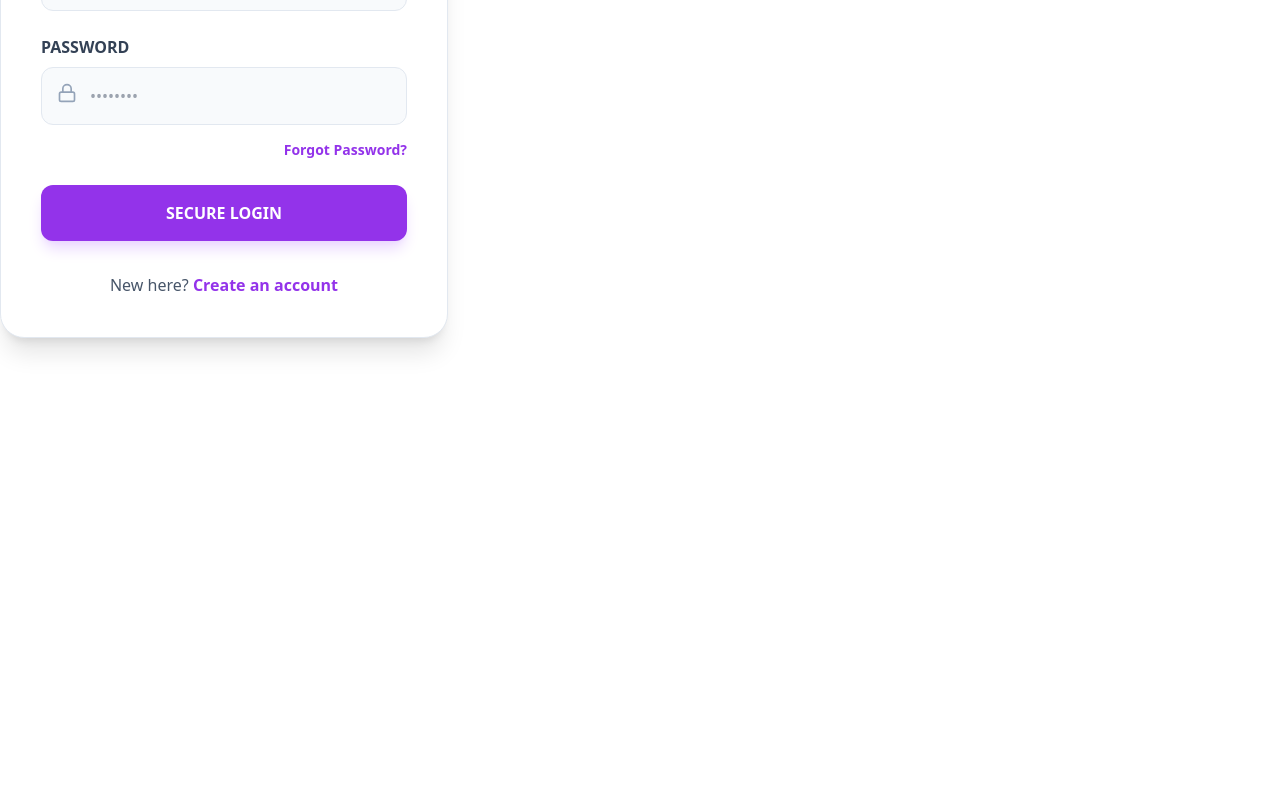
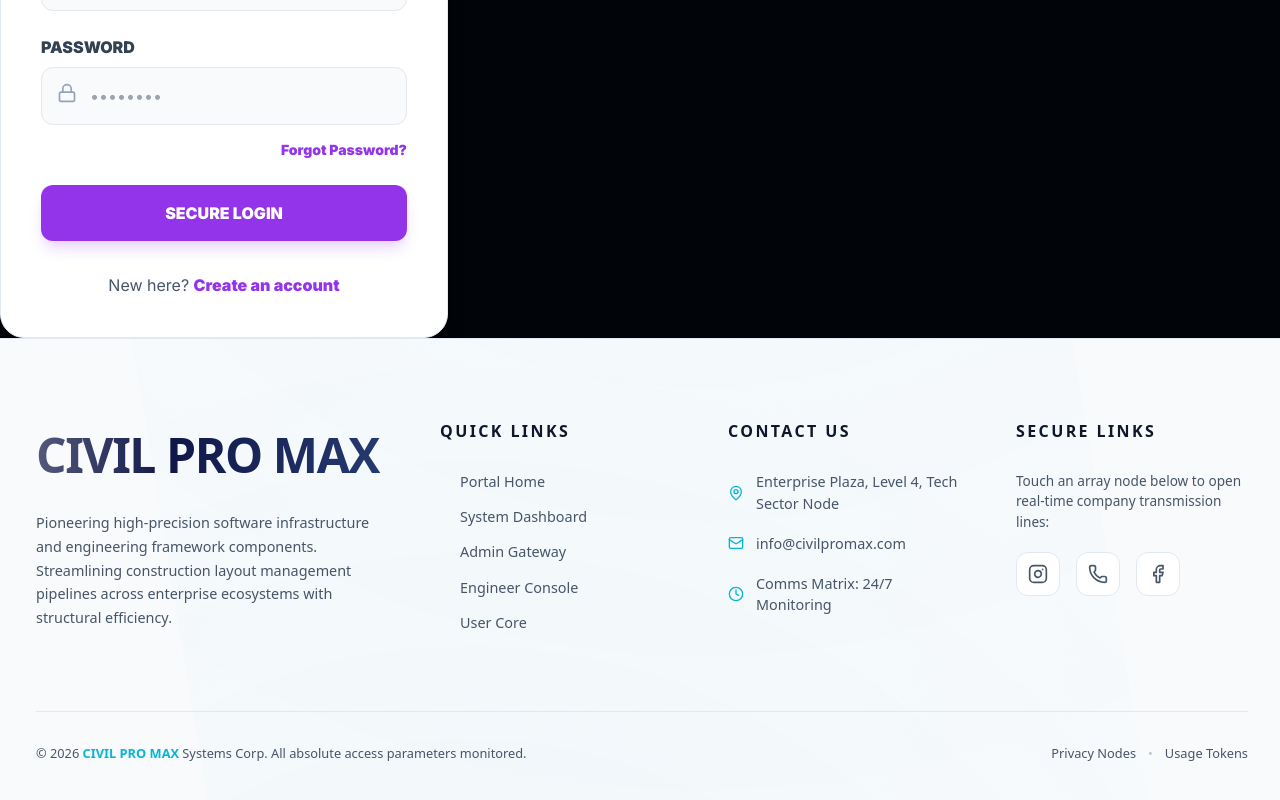
Before and after one commit to Project-Managment-System/software-engineering-project, a React (Create React App) app in the folder frontend/: page /user/login in a window 1280 px wide. Shown: the part 356-1156 px from the top of the page. Before the commit the page ends 800 px from the top, so only its background shows below. Built offline with nearby package versions, Linux system fonts and the light colour scheme.

Commit message:
modified:   frontend/src/App.js 	modified:   frontend/src/components/Footer/Footer.css 	modified:   frontend/src/components/Footer/Footer.jsx

```diff
--- a/frontend/src/App.js
+++ b/frontend/src/App.js
@@ -2,10 +2,14 @@ import React from 'react';
 import { BrowserRouter, Routes, Route } from 'react-router-dom';
 import ProtectedRoute from './components/ProtectedRoute';
 
+// Components
+import Footer from './components/Footer/Footer.jsx';
+import './App.css';
+
 // Landing Portal
 import Portal from './pages/Portal';
 import DivisionLogin from './pages/DivisionLogin';
-import HeadOfficeLogin from './pages/HeadOfficeLogin'; // Added Head Office Login
+import HeadOfficeLogin from './pages/HeadOfficeLogin';
 
 // Admin Pages
 import AdminDashboard from './pages/admin/Dashboard';
@@ -22,11 +26,12 @@ import UserLogin from './pages/user/Login';
 function App() {
   return (
     <BrowserRouter>
+      {/* Routes define the content that changes based on the URL */}
       <Routes>
         {/* Main Entry Points */}
         <Route path="/" element={<Portal />} />
         <Route path="/division/login" element={<DivisionLogin />} />
-        <Route path="/headoffice/login" element={<HeadOfficeLogin />} /> {/* Added Route */}
+        <Route path="/headoffice/login" element={<HeadOfficeLogin />} />
 
         {/* Admin Routes */}
         <Route path="/admin/login" element={<AdminLogin />} />
@@ -38,12 +43,23 @@ function App() {
 
         {/* Engineer Routes */}
         <Route path="/engineer/login" element={<EngineerLogin />} />
-        <Route path="/engineer/dashboard" element={<EngineerDashboard />} />
+        <Route path="/engineer/dashboard" element={
+          <ProtectedRoute>
+            <EngineerDashboard />
+          </ProtectedRoute>
+        } />
 
         {/* User Routes */}
         <Route path="/user/login" element={<UserLogin />} />
-        <Route path="/user/dashboard" element={<UserDashboard />} />
+        <Route path="/user/dashboard" element={
+          <ProtectedRoute>
+            <UserDashboard />
+          </ProtectedRoute>
+        } />
       </Routes>
+
+      {/* Footer is placed here so it persists across all routes */}
+      <Footer />
     </BrowserRouter>
   );
 }
--- a/frontend/src/components/Footer/Footer.css
+++ b/frontend/src/components/Footer/Footer.css
@@ -1,102 +1,282 @@
-/* --- Footer Container --- */
-.portal-footer {
+/* --- Core Footer Structural Baseline --- */
+.pro-footer {
   position: relative;
   width: 100%;
-  transition: background-color 0.5s ease, border-color 0.5s ease;
+  padding: 0;
+  overflow: hidden;
+  font-family: system-ui, -apple-system, sans-serif;
+  transition: all 0.5s cubic-bezier(0.4, 0, 0.2, 1);
 }
 
-/* --- Typography System --- */
-.footer-mono-text {
-  font-family: 'JetBrains Mono', 'Fira Code', 'Courier New', monospace;
-  letter-spacing: 0.2em;
+/* --- Theme Variable Assignments --- */
+
+
+.pro-footer.dark-mode {
+  background-color: #b6c4cd; /* Changed from #010409 */
+  border-top: 1px solid rgba(0, 0, 0, 0.05);
+  color: #1e293b; /* Changed to dark slate so text is easily readable on light blue */
 }
 
-.brand-name {
-  text-shadow: 0 0 15px rgba(6, 182, 212, 0.3);
+.pro-footer.light-mode {
+  background-color: #f8fafc;
+  border-top: 1px solid #e2e8f0;
+  color: #475569;
 }
 
-/* --- Status Indicators --- */
-.status-indicator {
-  transition: all 0.3s ease;
-  box-shadow: inset 0 0 10px rgba(0, 0, 0, 0.1);
+/* --- Dynamic Moving Gradient Mesh Background --- */
+.footer-background-mesh {
+  position: absolute;
+  top: -50%;
+  left: -50%;
+  width: 200%;
+  height: 200%;
+  background: radial-gradient(circle at 75% 80%, rgba(6, 182, 212, 0.04) 0%, transparent 45%),
+              radial-gradient(circle at 20% 30%, rgba(6, 182, 212, 0.03) 0%, transparent 50%);
+  animation: meshWaveAmbient 25s infinite linear;
+  z-index: 1;
 }
 
-.footer-dark .status-indicator {
-  background: rgba(0, 0, 0, 0.4);
-  border: 1px solid rgba(255, 255, 255, 0.05);
+@keyframes meshWaveAmbient {
+  0% { transform: rotate(0deg); }
+  100% { transform: rotate(360deg); }
 }
 
-.footer-light .status-indicator {
-  background: rgba(255, 255, 255, 0.8);
-  border: 1px solid rgba(0, 0, 0, 0.05);
+/* --- Main Layout Grid Matrix Engine --- */
+.footer-content-wrapper {
+  position: relative;
+  max-width: 1400px;
+  margin: 0 auto;
+  padding: 5rem 2rem 2.5rem 2.25rem;
+  z-index: 5;
 }
 
-/* --- Animations --- */
-@keyframes pulse-cyan {
-  0% { transform: scale(1); opacity: 0.8; }
-  50% { transform: scale(1.1); opacity: 1; filter: drop-shadow(0 0 5px #06b6d4); }
-  100% { transform: scale(1); opacity: 0.8; }
+
+.footer-main-grid {
+  display: grid;
+  grid-template-columns: 1.5fr 1fr 1fr 1fr;
+  gap: 3.5rem;
+  margin-bottom: 4rem;
 }
 
-.animate-pulse-cyan {
-  animation: pulse-cyan 2s infinite ease-in-out;
+.grid-column {
+  display: flex;
+  flex-direction: column;
 }
 
-/* --- Link Styling --- */
-.footer-link-icon {
+/* --- Column Header Elements --- */
+.column-title {
+  font-size: 1rem;
+  font-weight: 900;
+  text-transform: uppercase;
+  letter-spacing: 0.15em;
+  margin-bottom: 1.75rem;
   position: relative;
+}
+
+.dark-mode .column-title { color: #053360; }
+.light-mode .column-title { color: #0f172a; }
+
+/* --- Special CIVIL PRO MAX Background Animation --- */
+.brand-animation-box {
+  margin-bottom: 1.25rem;
+  display: inline-block;
+}
+
+.animated-brand-text {
+  font-size: 3rem;
+  font-weight: 900;
+  letter-spacing: -0.03em;
+  text-transform: uppercase;
+  background: linear-gradient(
+    270deg,
+    #95b0e3,
+    #3e639e,
+    #101748,
+    #ffffff
+  );
+  background-size: 400% 400%;
+  -webkit-background-clip: text;
+  -webkit-text-fill-color: transparent;
+  animation: gradientTextFlow 8s ease infinite;
+}
+
+@keyframes gradientTextFlow {
+  0% { background-position: 0% 50%; }
+  50% { background-position: 100% 50%; }
+  100% { background-position: 0% 50%; }
+}
+
+/* --- Custom Column Inner Elements --- */
+.about-description {
+  font-size: 0.9rem;
+  line-height: 1.65;
+}
+
+.links-list {
+  list-style: none;
+  padding: 0;
+  margin: 0;
+}
+
+.links-list li {
+  margin-bottom: 0.85rem;
+}
+
+.nav-link-item {
+  display: flex;
+  align-items: center;
+  gap: 0.5rem;
+  font-size: 0.9rem;
+  text-decoration: none;
+  color: inherit;
+  transition: all 0.25s ease;
+}
+
+.link-arrow {
+  opacity: 0;
+  transform: translateX(-6px);
+  transition: all 0.25s ease;
+  color: #06b6d4;
+}
+
+.nav-link-item:hover {
+  color: #06b6d4 !important;
+  transform: translateX(4px);
+}
+
+.nav-link-item:hover .link-arrow {
+  opacity: 1;
+  transform: translateX(0);
+}
+
+/* --- Contact Information Arrays --- */
+.contact-info-stack {
+  display: flex;
+  flex-direction: column;
+  gap: 1.15rem;
+  font-size: 0.9rem;
+}
+
+.info-entry-row {
+  display: flex;
+  align-items: center;
+  gap: 0.75rem;
+}
+
+.hover-action-text {
+  text-decoration: none;
+  color: inherit;
+  transition: color 0.2s ease;
+}
+
+.hover-action-text:hover {
+  color: #06b6d4;
+}
+
+/* --- Touch Social Connect Arrays Matrix --- */
+.social-cta-text {
+  font-size: 0.85rem;
+  line-height: 1.5;
+  margin-bottom: 1.25rem;
+}
+
+.social-icon-matrix {
+  display: flex;
+  gap: 1rem;
+}
+
+.social-icon-wrapper {
   display: flex;
   align-items: center;
   justify-content: center;
-  transition: all 0.4s cubic-bezier(0.23, 1, 0.32, 1);
+  width: 44px;
+  height: 44px;
+  border-radius: 12px;
+  text-decoration: none;
+  transition: all 0.3s cubic-bezier(0.4, 0, 0.2, 1);
 }
 
-.footer-dark .footer-link-icon:hover {
-  background: rgba(6, 182, 212, 0.1);
-  box-shadow: 0 0 20px rgba(6, 182, 212, 0.15);
+
+.dark-mode .social-icon-wrapper {
+  background-color: rgba(255, 255, 255, 0.08);
+  border: 1px solid rgba(255, 255, 255, 0.15);
+  color: #06b6d4; /* Changed from gray to your vibrant brand cyan so they are instantly visible */
 }
 
-/* --- Lower Security Bar Overlay --- */
-.security-bar-text {
-  background: linear-gradient(90deg, transparent, rgba(6, 182, 212, 0.1), transparent);
-  padding: 4px 0;
+.light-mode .social-icon-wrapper {
+  background-color: #ffffff;
+  border: 1px solid #e2e8f0;
+  color: #475569;
 }
 
-/* --- Responsive Adjustments --- */
-@media (max-width: 768px) {
-  .footer-container {
-    grid-template-columns: 1fr;
-    text-align: center;
-    gap: 3rem;
+/* Specific Interactive Brand Node Colors on Hover */
+.insta-node:hover {
+  background: linear-gradient(45deg, #f9ce34, #ee2a7b, #6228d7) !important;
+  color: white !important;
+  box-shadow: 0 4px 15px rgba(238, 42, 123, 0.3);
 }
 
-  .footer-section {
-    align-items: center !important;
-    justify-content: center !important;
+.whatsapp-node:hover {
+  background-color: #25d366 !important;
+  color: white !important;
+  box-shadow: 0 4px 15px rgba(37, 211, 102, 0.3);
 }
 
-  .footer-section:nth-child(2) {
-    order: -1; /* Move brand to top on mobile */
+.facebook-node:hover {
+  background-color: #1877f2 !important;
+  color: white !important;
+  box-shadow: 0 4px 15px rgba(24, 119, 242, 0.3);
 }
 
-  .footer-section.flex.flex-col.items-end {
+/* --- Lower Footer Baseline Integrity Bar --- */
+.footer-bottom-bar {
+  display: flex;
+  justify-content: space-between;
   align-items: center;
+  padding-top: 2rem;
+  font-size: 0.8rem;
+}
+
+.dark-mode .footer-bottom-bar { border-top: 1px solid rgba(255, 255, 255, 0.05); }
+.light-mode .footer-bottom-bar { border-top: 1px solid #e2e8f0; }
+
+.compliance-links-row {
+  display: flex;
+  align-items: center;
+  gap: 0.75rem;
+}
+
+.compliance-links-row a {
+  text-decoration: none;
+  color: inherit;
+  transition: color 0.2s ease;
+}
+
+.compliance-links-row a:hover {
+  color: #06b6d4;
+}
+
+.divider-dot {
+  opacity: 0.3;
+}
+
+/* --- Fully Responsive Breakpoint Adjustments --- */
+@media (max-width: 1024px) {
+  .footer-main-grid {
+    grid-template-columns: 1fr 1fr;
+    gap: 3rem;
   }
 }
 
-/* --- Glassmorphism Text Highlight --- */
-.text-highlight {
-  color: #06b6d4;
-  font-weight: 800;
-  text-shadow: 0 0 10px rgba(6, 182, 212, 0.5);
+@media (max-width: 640px) {
+  .footer-main-grid {
+    grid-template-columns: 1fr;
+    gap: 2.5rem;
   }
 
-/* --- Scroll to Top Button --- */
-.scroll-top-btn {
-  cursor: pointer;
-  transition: transform 0.3s ease;
+  .footer-bottom-bar {
+    flex-direction: column;
+    gap: 1.25rem;
+    text-align: center;
   }
-
-.scroll-top-btn:hover {
-  transform: translateY(-3px);
 }
--- a/frontend/src/components/Footer/Footer.jsx
+++ b/frontend/src/components/Footer/Footer.jsx
@@ -1,173 +1,171 @@
-import React, { useState, useEffect } from 'react';
+import React from 'react';
+import { motion } from 'framer-motion';
 import {
-  Shield, Terminal, Cpu, Mail, Github, Linkedin,
-  MessageSquare, Radio, Globe, Zap, Fingerprint, ChevronUp,
-  Server, Activity, Share2
+  Instagram,
+  Phone,
+  Mail,
+  Facebook,
+  ArrowRight,
+  MapPin,
+  Clock
 } from 'lucide-react';
-import { motion, AnimatePresence } from 'framer-motion';
 import './Footer.css';
 
 export default function Footer({ isDark }) {
   const currentYear = new Date().getFullYear();
-  const [hoveredLink, setHoveredLink] = useState(null);
-  const [ping, setPing] = useState(24);
 
-  // Simulate live network latency
-  useEffect(() => {
-    const interval = setInterval(() => {
-      setPing(Math.floor(Math.random() * (32 - 18 + 1) + 18));
-    }, 3000);
-    return () => clearInterval(interval);
-  }, []);
+  // Custom Company Action Hooks
+  const companyLinks = {
+    instagram: "https://instagram.com/civilpromax", // Replace with actual account url
+    facebook: "https://facebook.com/civilpromax",   // Replace with actual page url
+    email: "mailto:info@civilpromax.com",           // Opens user email client instantly
+    whatsapp: "https://wa.me/94771234567"           // Connects directly to WhatsApp chat thread
+  };
 
-  const connections = [
-    { id: 'github', icon: Github, label: 'SOURCE_CODE', link: 'https://github.com/your-repo' },
-    { id: 'linkedin', icon: Linkedin, label: 'CORP_LINK', link: 'https://linkedin.com/in/your-profile' },
-    { id: 'mail', icon: Mail, label: 'SECURE_MSG', link: 'mailto:contact@civilpromax.com' },
-    { id: 'discord', icon: MessageSquare, label: 'COMMS_HUB', link: 'https://discord.gg/your-invite' }
-  ];
+  // Stagger Container Animation Rules
+  const containerVariants = {
+    hidden: { opacity: 0 },
+    visible: {
+      opacity: 1,
+      transition: {
+        staggerChildren: 0.15, // Creates step-by-step entry cascade
+        delayChildren: 0.1
+      }
+    }
+  };
 
-  const scrollToTop = () => window.scrollTo({ top: 0, behavior: 'smooth' });
+  // Single Item Slide-Up Animation Rule
+  const itemVariants = {
+    hidden: { opacity: 0, y: 30 },
+    visible: {
+      opacity: 1,
+      y: 0,
+      transition: { type: "spring", stiffness: 60, damping: 15 }
+    }
+  };
 
   return (
-    <footer className={`relative border-t overflow-hidden transition-all duration-700 ${
-      isDark ? 'bg-[#010409] border-white/5' : 'bg-slate-50 border-slate-200'
-    }`}>
+    <footer className={`pro-footer ${isDark ? 'dark-mode' : 'light-mode'}`}>
+      {/* Background Animated Matrix Glow Accent */}
+      <div className="footer-background-mesh"></div>
 
-      {/* Background Decorative Element */}
-      <div className={`absolute top-0 left-1/2 -translate-x-1/2 w-full h-[1px] bg-gradient-to-r from-transparent via-cyan-500/50 to-transparent ${isDark ? 'opacity-50' : 'opacity-20'}`} />
+      <motion.div
+        className="footer-content-wrapper"
+        variants={containerVariants}
+        initial="hidden"
+        whileInView="visible"
+        viewport={{ once: true, amount: 0.15 }}
+      >
+        {/* Main Columns Grid Array */}
+        <div className="footer-main-grid">
 
-      <div className="w-full px-8 pt-20 pb-12">
-        {/* Main Content Row - Changed to Flex for "Fill" effect */}
-        <div className="flex flex-col md:flex-row justify-between items-start gap-12">
+          {/* Column 1: About Panel */}
+          <motion.div variants={itemVariants} className="grid-column about-col">
+            <div className="brand-animation-box">
+              <h2 className="animated-brand-text">
+                CIVIL PRO <span className="highlight">MAX</span>
+              </h2>
+            </div>
+            <p className="about-description">
+              Pioneering high-precision software infrastructure and engineering framework components. Streamlining construction layout management pipelines across enterprise ecosystems with structural efficiency.
+            </p>
+          </motion.div>
 
-          {/* Section 1: Terminal Context (Far Left) */}
-          <div className="space-y-6 min-w-[250px]">
-            <div className="flex items-center gap-3">
-              <div className={`p-2 rounded-lg ${isDark ? 'bg-white/5' : 'bg-slate-200'}`}>
-                <Terminal size={18} className="text-cyan-500" />
+          {/* Column 2: Quick Links Array */}
+          <motion.div variants={itemVariants} className="grid-column links-col">
+            <h3 className="column-title">Quick Links</h3>
+            <ul className="links-list">
+              {['Portal Home', 'System Dashboard', 'Admin Gateway', 'Engineer Console', 'User Core'].map((text, i) => (
+                <li key={i}>
+                  <a href={`#${text.toLowerCase().replace(/\s+/g, '-')}`} className="nav-link-item">
+                    <ArrowRight size={12} className="link-arrow" />
+                    <span>{text}</span>
+                  </a>
+                </li>
+              ))}
+            </ul>
+          </motion.div>
+
+          {/* Column 3: Contact Channels */}
+          <motion.div variants={itemVariants} className="grid-column contact-col">
+            <h3 className="column-title">Contact Us</h3>
+            <div className="contact-info-stack">
+              <div className="info-entry-row">
+                <MapPin size={16} className="text-cyan-500 shrink-0" />
+                <span>Enterprise Plaza, Level 4, Tech Sector Node</span>
               </div>
-              <h3 className="font-mono text-[10px] font-black tracking-[4px] uppercase opacity-80">
-                Terminal_Info
-              </h3>
-            </div>
-
-            <div className="space-y-4 font-mono text-[10px] tracking-widest opacity-50">
-              <div className="flex items-center gap-3">
-                <span className="h-1.5 w-1.5 rounded-full bg-cyan-500 animate-pulse" />
-                SESSION: <span className={isDark ? 'text-white' : 'text-slate-900'}>0x8291A-PRIME</span>
+              <div className="info-entry-row">
+                <Mail size={16} className="text-cyan-500 shrink-0" />
+                <a href={companyLinks.email} className="hover-action-text">info@civilpromax.com</a>
               </div>
-              <div className="flex items-center gap-3">
-                <Radio size={12} className="text-green-500" />
-                LATENCY: <span className={isDark ? 'text-white' : 'text-slate-900'}>{ping}ms</span>
-              </div>
-              <div className="flex items-center gap-3">
-                <Globe size={12} className="text-blue-500" />
-                REGION: <span className={isDark ? 'text-white' : 'text-slate-900'}>GLOBAL_NODES</span>
+              <div className="info-entry-row">
+                <Clock size={16} className="text-cyan-500 shrink-0" />
+                <span>Comms Matrix: 24/7 Monitoring</span>
               </div>
             </div>
-          </div>
+          </motion.div>
 
-          {/* Section 2: Middle - Branding & Topology (Center Expansion) */}
-          <div className="flex-1 flex flex-col items-center justify-center space-y-8 px-4 border-x border-white/5">
-            <motion.div
-              whileHover={{ scale: 1.05 }}
-              className="cursor-default text-center"
-            >
-              <h2 className="text-2xl font-black tracking-tighter uppercase leading-none mb-2">
-                CivilPro <span className="text-cyan-500">Max</span>
-              </h2>
-              <p className="text-[9px] font-mono tracking-[4px] opacity-40 uppercase">
-                &copy; {currentYear} System Integrity
-              </p>
-            </motion.div>
+          {/* Column 4: External Interactive Links Network */}
+          <motion.div variants={itemVariants} className="grid-column social-col">
+            <h3 className="column-title">Secure Links</h3>
+            <p className="social-cta-text">Touch an array node below to open real-time company transmission lines:</p>
 
-            {/* Interactive Links Grid */}
-            <div className="flex gap-4 p-2 rounded-2xl border border-white/5 bg-white/5 backdrop-blur-sm">
-              {connections.map((conn) => (
-                <div key={conn.id} className="relative">
-                  <motion.a
-                    href={conn.link}
-                    target="_blank"
-                    rel="noopener noreferrer"
-                    onMouseEnter={() => setHoveredLink(conn.id)}
-                    onMouseLeave={() => setHoveredLink(null)}
-                    whileHover={{ y: -5, backgroundColor: 'rgba(8, 145, 178, 0.1)' }}
-                    className={`block p-3 rounded-xl transition-colors ${
-                      isDark ? 'text-slate-400 border-white/5 hover:text-cyan-400' : 'text-slate-600 border-slate-200 hover:text-cyan-600'
-                    }`}
-                  >
-                    <conn.icon size={20} />
-                  </motion.a>
+            <div className="social-icon-matrix">
 
-                  <AnimatePresence>
-                    {hoveredLink === conn.id && (
-                      <motion.div
-                        initial={{ opacity: 0, y: 10 }}
-                        animate={{ opacity: 1, y: 0 }}
-                        exit={{ opacity: 0, y: 10 }}
-                        className="absolute -top-10 left-1/2 -translate-x-1/2 px-3 py-1 bg-cyan-600 text-[8px] font-mono text-white rounded whitespace-nowrap z-50 shadow-lg shadow-cyan-900/40"
-                      >
-                        {conn.label}
-                      </motion.div>
-                    )}
-                  </AnimatePresence>
-                </div>
-              ))}
+              <motion.a
+                whileHover={{ scale: 1.15, y: -4 }}
+                whileTap={{ scale: 0.95 }}
+                href={companyLinks.instagram}
+                target="_blank"
+                rel="noreferrer"
+                className="social-icon-wrapper insta-node"
+                title="Instagram Network"
+              >
+                <Instagram size={20} />
+              </motion.a>
+
+              <motion.a
+                whileHover={{ scale: 1.15, y: -4 }}
+                whileTap={{ scale: 0.95 }}
+                href={companyLinks.whatsapp}
+                target="_blank"
+                rel="noreferrer"
+                className="social-icon-wrapper whatsapp-node"
+                title="WhatsApp Channel"
+              >
+                <Phone size={20} />
+              </motion.a>
+
+              <motion.a
+                whileHover={{ scale: 1.15, y: -4 }}
+                whileTap={{ scale: 0.95 }}
+                href={companyLinks.facebook}
+                target="_blank"
+                rel="noreferrer"
+                className="social-icon-wrapper facebook-node"
+                title="Facebook Portal"
+              >
+                <Facebook size={20} />
+              </motion.a>
+
             </div>
+          </motion.div>
 
-            {/* Center Visual Filler: Topology Map (New) */}
-            <div className="hidden lg:flex items-center gap-8 opacity-20 font-mono text-[7px] tracking-[2px]">
-                <span className="flex items-center gap-2"><Server size={10}/> NODE_01: ONLINE</span>
-                <div className="w-12 h-[1px] bg-gradient-to-r from-transparent via-white to-transparent" />
-                <span className="flex items-center gap-2"><Activity size={10}/> CORE: STABLE</span>
-                <div className="w-12 h-[1px] bg-gradient-to-r from-transparent via-white to-transparent" />
-                <span className="flex items-center gap-2"><Share2 size={10}/> RELAY: ACTIVE</span>
-            </div>
-          </div>
-
-          {/* Section 3: Integrity Shield (Far Right) */}
-          <div className="flex flex-col items-end space-y-6 min-w-[250px]">
-            <div className={`p-4 rounded-2xl border text-right space-y-2 group transition-all duration-500 ${
-              isDark ? 'bg-black/40 border-white/5 hover:border-cyan-500/20' : 'bg-white border-slate-100 shadow-sm'
-            }`}>
-              <div className="flex items-center justify-end gap-3">
-                <span className="text-[9px] font-mono tracking-widest opacity-40 uppercase">Protection_Active</span>
-                <Shield size={16} className="text-cyan-500" />
-              </div>
-              <div className="flex items-center justify-end gap-2 text-[10px] font-mono font-black">
-                <Zap size={10} className="text-yellow-500" />
-                QUANTUM_SHIELD v4.2
-              </div>
-            </div>
-
-            <button
-              onClick={scrollToTop}
-              className={`flex items-center gap-3 px-4 py-2 rounded-xl font-mono text-[9px] tracking-widest uppercase transition-all ${
-                isDark ? 'hover:bg-white/5 text-slate-500 hover:text-white' : 'hover:bg-slate-200 text-slate-500'
-              }`}
-            >
-              Back_to_Top <ChevronUp size={14} />
-            </button>
-          </div>
         </div>
 
-        {/* Lower Security Bar - Full width row */}
-        <div className={`mt-20 pt-8 border-t flex flex-col md:flex-row justify-between items-center gap-6 ${
-          isDark ? 'border-white/5' : 'border-slate-200'
-        }`}>
-          <div className="flex gap-8 text-[7px] font-mono opacity-30 tracking-[4px] uppercase">
-            <span className="flex items-center gap-2"><Fingerprint size={10} /> Neural_Handshake: OK</span>
-            <span className="flex items-center gap-2 font-black text-cyan-500">Access: Level_Admin</span>
+        {/* Lower Verification Bar Layer */}
+        <motion.div variants={itemVariants} className="footer-bottom-bar">
+          <p className="copyright-text">
+            &copy; {currentYear} <span className="text-cyan-500 font-bold">CIVIL PRO MAX</span> Systems Corp. All absolute access parameters monitored.
+          </p>
+          <div className="compliance-links-row">
+            <a href="#privacy">Privacy Nodes</a>
+            <span className="divider-dot">•</span>
+            <a href="#terms">Usage Tokens</a>
           </div>
+        </motion.div>
 
-          <div className="flex gap-6 text-[8px] font-mono opacity-40 tracking-widest">
-            <a href="/legal" className="hover:text-cyan-400 transition-colors">Privacy_Protocol</a>
-            <a href="/security" className="hover:text-cyan-400 transition-colors">Security_Log</a>
-            <a href="/terms" className="hover:text-cyan-400 transition-colors">Usage_Terms</a>
-          </div>
-        </div>
-      </div>
+      </motion.div>
     </footer>
   );
 }
```
Lines whose indentation alone changed are shown as unchanged.
